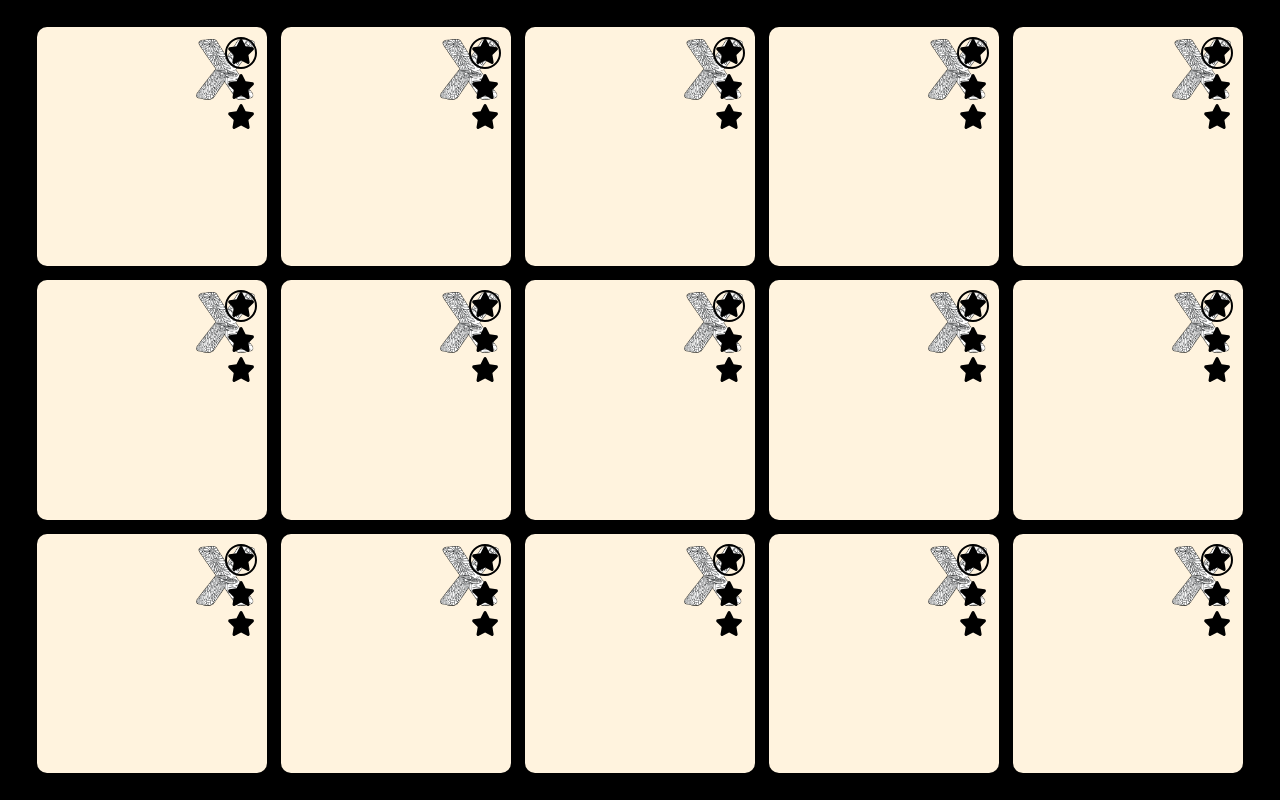
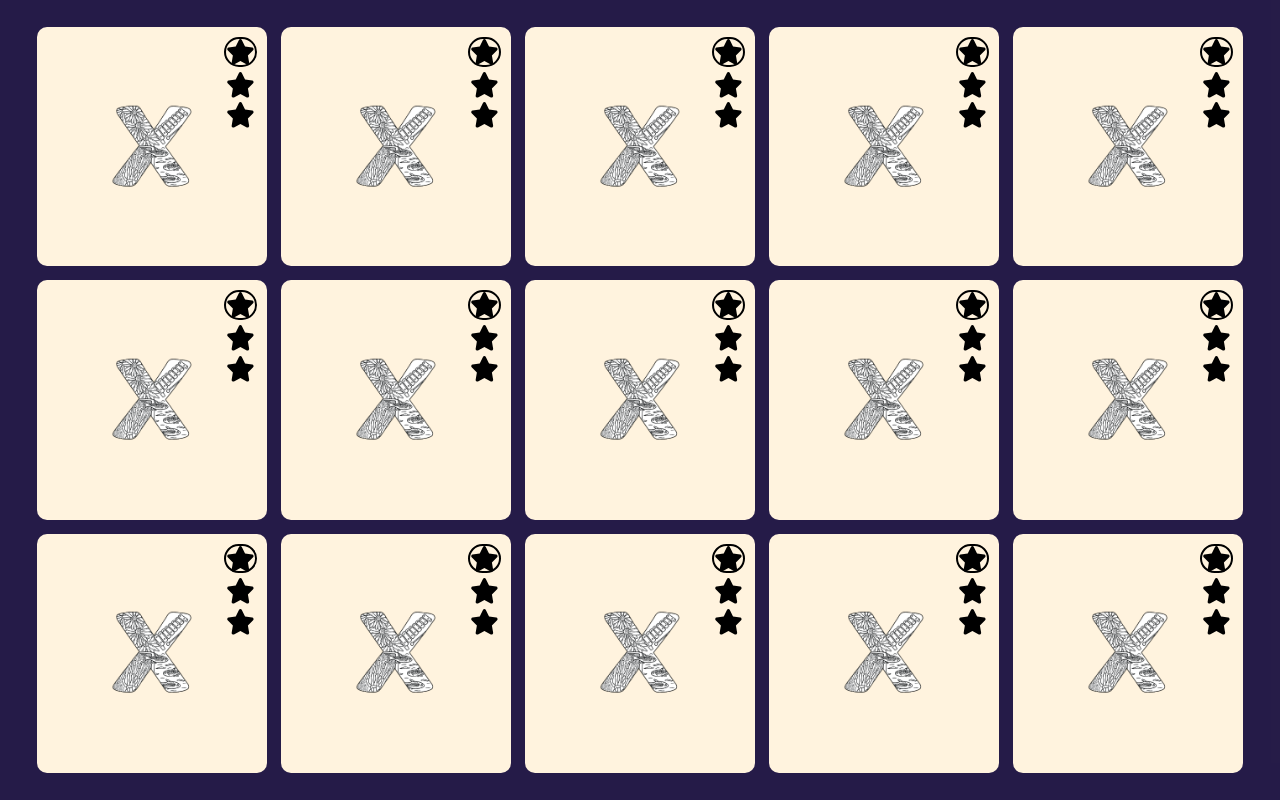
Before and after one commit to alefron/Stella, an Angular app in the folder Stella/: page /gamerBoard in a window 1280 px wide. Shown: the top 800 px of the page. Built offline with nearby package versions, Linux system fonts and the light colour scheme.

Commit message:
x image and stars position

```diff
--- a/Stella/src/uicomponents/card/card.component.html
+++ b/Stella/src/uicomponents/card/card.component.html
@@ -1,11 +1,9 @@
 <div class="card" (click)="cardClicked()">
-        <div class="stars">
-            <div class="circle">
-                <fa-icon [icon]="icon"></fa-icon>
-            </div>
-            <fa-icon class="icon-star" [icon]="icon"></fa-icon>
-            <fa-icon class="icon-star" [icon]="icon"></fa-icon>
-        </div>
+    <div class="stars">
+        <fa-icon class="icon-star circle" [icon]="icon"></fa-icon>
+        <fa-icon class="icon-star" [icon]="icon"></fa-icon>
+        <fa-icon class="icon-star" [icon]="icon"></fa-icon>
+    </div>
 
-        <img class="x-image" [src]="pathToXImage">
+    <img class="x-image" [src]="pathToXImage">
 </div>
--- a/Stella/src/uicomponents/card/card.component.less
+++ b/Stella/src/uicomponents/card/card.component.less
@@ -6,12 +6,16 @@
 .card {
     transition: 0.2s;
     background-color: rgb(255, 243, 222);
-    flex: 1;
     margin: 7px;
     border-radius: 10px;
     padding: 10px;
+
     display: flex;
-    justify-content: end;
+    flex: 1;
+    justify-content: center;
+    align-items: center;
+    position: relative;
+
 
     &:hover {
         transition: 0.5s;
@@ -21,7 +25,7 @@
     &:active {
         transition: 0s;
         scale: 1.04;
-        box-shadow: 0px 0px 5px 8px rgba(225, 22, 22, 0.874);
+        box-shadow: 0px 0px 5px 5px #b2a1e7e8;
     }
 
     .circle {
@@ -30,12 +34,18 @@
     }
 
     .stars {
-        position: fixed;
         display: flex;
         flex-direction: column;
         gap: 5px;
-        font-size: 25px;
-        max-height: 50%;
+        font-size: 2vw;
+        position: absolute;
+        top: 10px;
+        right: 10px;
+
+        @media (max-width: 600px) {
+            font-size: 12px;
+        }
+
 
         .icon-star {
             display: flex;
@@ -44,7 +54,7 @@
     }
 
     .x-image {
-        width: 30%;
-        height: 30%;
+        width: 40%;
+        height: 40%;
     }
 }
--- a/Stella/src/uicomponents/gamer-board/gamer-board.component.less
+++ b/Stella/src/uicomponents/gamer-board/gamer-board.component.less
@@ -8,7 +8,7 @@
     flex: auto;
     height: 100%;
     align-items: center;
-    background-color: black;
+    background-color: #100536e8;
 }
 
 .game-board {
```
